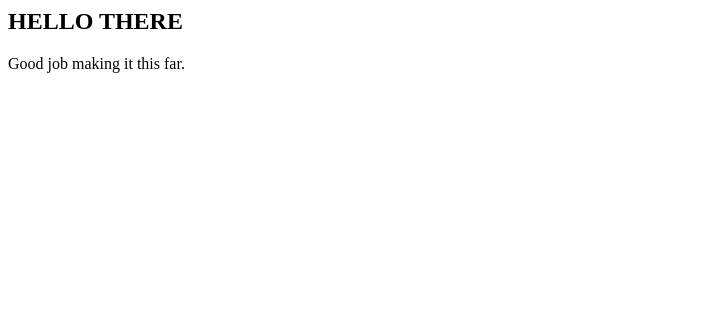
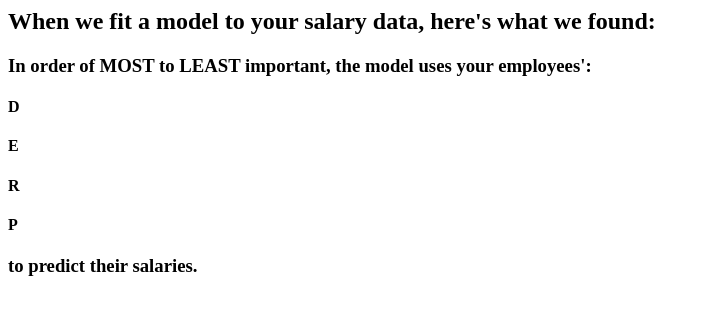
Before and after one commit to chelseatroy/timeseriesplot, a Django app: a page that uses salaries/templates/salaries/employee_results.html in a window 1280 px wide. Shown: the top 315 px of the page, without its empty margins (0-709 px from the left). Run offline with Django 3.2, Linux system fonts and the light colour scheme; some libraries are stand-ins or nearby versions.

Commit message:
Pass prediction data back to the view to display to user

```diff
--- a/salaries/templates/salaries/employee_results.html
+++ b/salaries/templates/salaries/employee_results.html
@@ -1,2 +1,20 @@
-<h2>HELLO THERE</h2>
-<p>Good job making it this far.</p>
+{% block title %}
+<h2>When we fit a model to your salary data, here's what we found:</h2>
+{% endblock %}
+
+<h3>In order of MOST to LEAST important, the model uses your employees':</h3>
+
+{% block content %}
+{% if ordered_weights %}
+<div class="row">
+    {% for weight in ordered_weights %}
+    <div class="col-xs-6 col-lg-4">
+        <h4> {{ weight.0 }} </h4>
+    </div>
+    {% endfor %}
+</div>
+{% else %}
+{% endif %}
+{% endblock %}
+
+<h3>to predict their salaries.</h3>
--- a/salaries/views.py
+++ b/salaries/views.py
@@ -4,6 +4,9 @@ from django.core.urlresolvers import reverse
 from .regression import predict_salaries
 from .forms import EmployeeDataForm
 import pandas as pd
+
+class WeightsKeeper:
+    ordered_weights = "DERP"
 
 def salaries(request):
     form = EmployeeDataForm()
@@ -16,25 +19,9 @@ def enter_data(request):
         if form.is_valid():
             employee_dataframe = pd.read_csv(request.FILES['employee_info'])
 
-            employees = []
-            # employee_data.apply(
-            #     employees.append(save_employee_from_row),
-            #     axis=0
-            # )
-            salary_model = predict_salaries(employee_dataframe)
-    return HttpResponseRedirect(reverse('salaries:display_coefficients')) #, args=(salary_model.gender_coeff, etc))) #,
+            WeightsKeeper.ordered_weights = predict_salaries(employee_dataframe)
+    return HttpResponseRedirect(reverse('salaries:display_coefficients'))
 
 def display_coefficients(request):
-    return render(request, 'salaries/employee_results.html') #, {'gender_coefficient': gender, 'ethnicity_coefficient': ethnicity}
-
-# def save_employee_from_row(employee_row):
-#     employee = Employee()
-#     employee.id = employee_row[0]
-#     employee.ethnicity = employee_row[1]
-#     employee.gender = employee_row[2]
-#     employee.age = employee_row[3]
-#     employee.years_experience = employee_row[4]
-#     employee.role = employee_row[5]
-#     return employee
-
-# 2,red,f,12,2,engineer\r2,green,g,14,4,designer\r2,red,f,13,5,engineer\r2,blue,f,12,1,developer\r2,red,g,17,4,developer\r2,green,f,12,4,engineer\r2,red,g,11,2,designer\r
+    weights = WeightsKeeper.ordered_weights
+    return render(request, 'salaries/employee_results.html', {'ordered_weights': weights})
```
Also changed, not shown: salaries/regression.py (+11 -11 lines), 3 other files.
